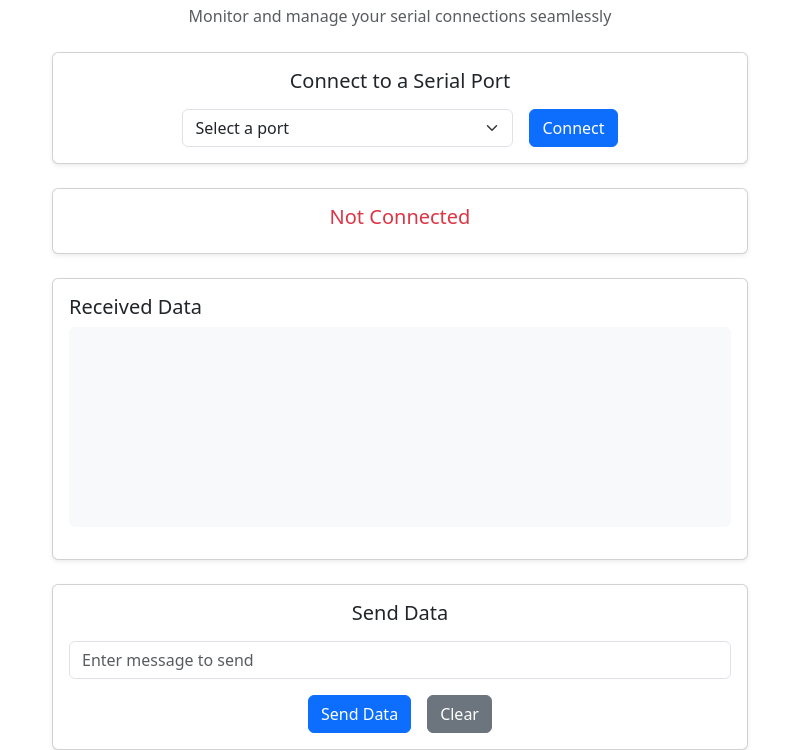
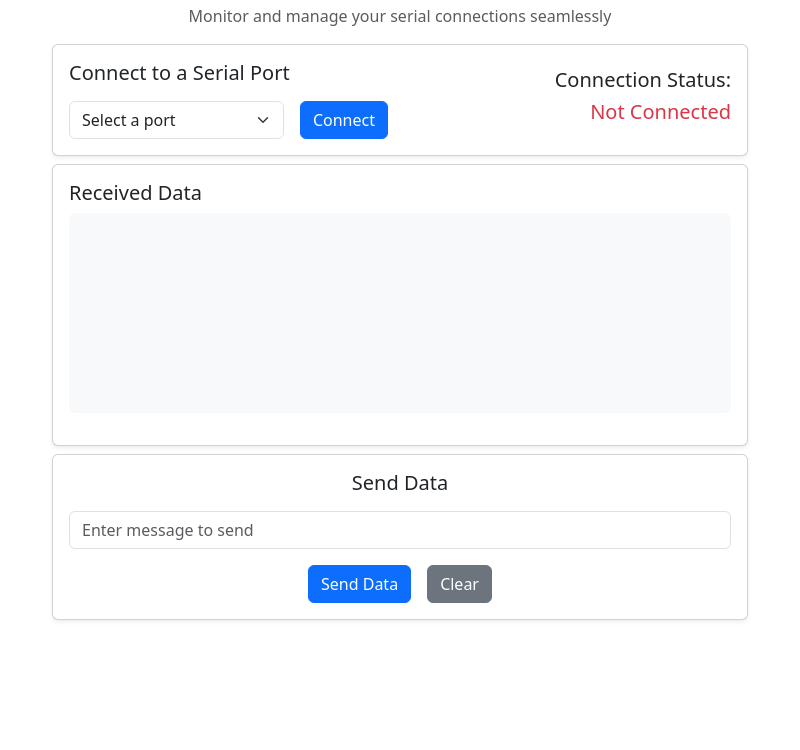
Before and after one commit to asad-cuet/Bluetooth-Communication-With-Port-Selection-by-ElectronJs, an Electron app: page src/index.html in a window 800 px wide. Shown: the part 93-843 px from the top of the page. After the commit the page ends 800 px from the top, so only its background shows below. Drawn offline with nearby package versions, Linux system fonts and the light colour scheme; no server answers.

Commit message:
design 3

```diff
--- a/src/index.html
+++ b/src/index.html
@@ -13,17 +13,20 @@
 <body>
   <div class="container mt-5">
     <!-- Header -->
-    <div class="text-center mb-4">
+    <div class="text-center mb-2">
       <h1 class="fw-bold text-primary">Serial Monitor</h1>
       <p class="text-muted">Monitor and manage your serial connections seamlessly</p>
     </div>
 
-    <!-- Port Selection -->
-    <div class="card shadow-sm mb-4">
-      <div class="card-body text-center">
+    <!-- Port Selection and Connection Status -->
+    <div class="card shadow-sm mb-2">
+      <div class="card-body">
+        <div class="row align-items-center">
+          <!-- Left: Connect to Serial Port -->
+          <div class="col-md-6 text-center text-md-start mb-3 mb-md-0">
             <h5 class="card-title mb-3">Connect to a Serial Port</h5>
-        <div class="d-flex justify-content-center align-items-center gap-3">
-          <select id="port-select" class="form-select w-50">
+            <div class="d-flex align-items-center gap-3">
+              <select id="port-select" class="form-select">
                 <option disabled selected>Select a port</option>
               </select>
               <button id="connect-button" class="btn btn-primary">
@@ -31,17 +34,18 @@
               </button>
             </div>
           </div>
+
+          <!-- Right: Connection Status -->
+          <div class="col-md-6 text-center text-md-end">
+            <h5 class="card-title">Connection Status:</h5>
+            <h5 id="connection_status" class="text-danger">Not Connected</h5>
           </div>
-
-    <!-- Connection Status -->
-    <div class="card shadow-sm text-center mb-4">
-      <div class="card-body">
-        <h5 id="connection_status" class="card-title text-danger">Not Connected</h5>
+        </div>
       </div>
     </div>
 
     <!-- Received Data -->
-    <div class="card shadow-sm mb-4">
+    <div class="card shadow-sm mb-2">
       <div class="card-body">
         <h5 class="card-title">Received Data</h5>
         <pre id="data-output" class="bg-light p-3 rounded" style="height: 200px; overflow-y: auto;"></pre>
@@ -96,7 +100,6 @@
       });
 
       window.electronAPI.onBluetoothStatus((data) => {
-        console.log("onBluetoothStatus status", data);
         if (data.connected) {
           $("#connection_status").html(`Connected to: ${data.deviceName}`);
           $("#connection_status").removeClass("text-danger").addClass("text-success");
```
Lines whose indentation alone changed are shown as unchanged.
